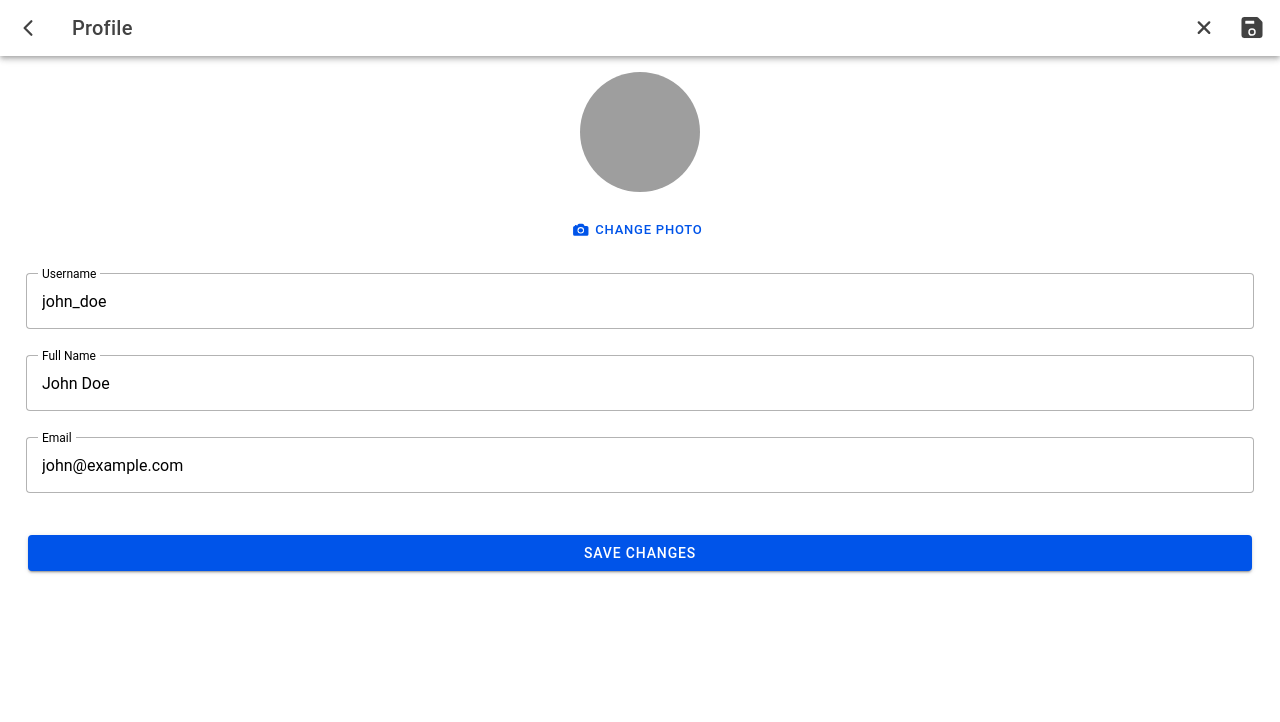
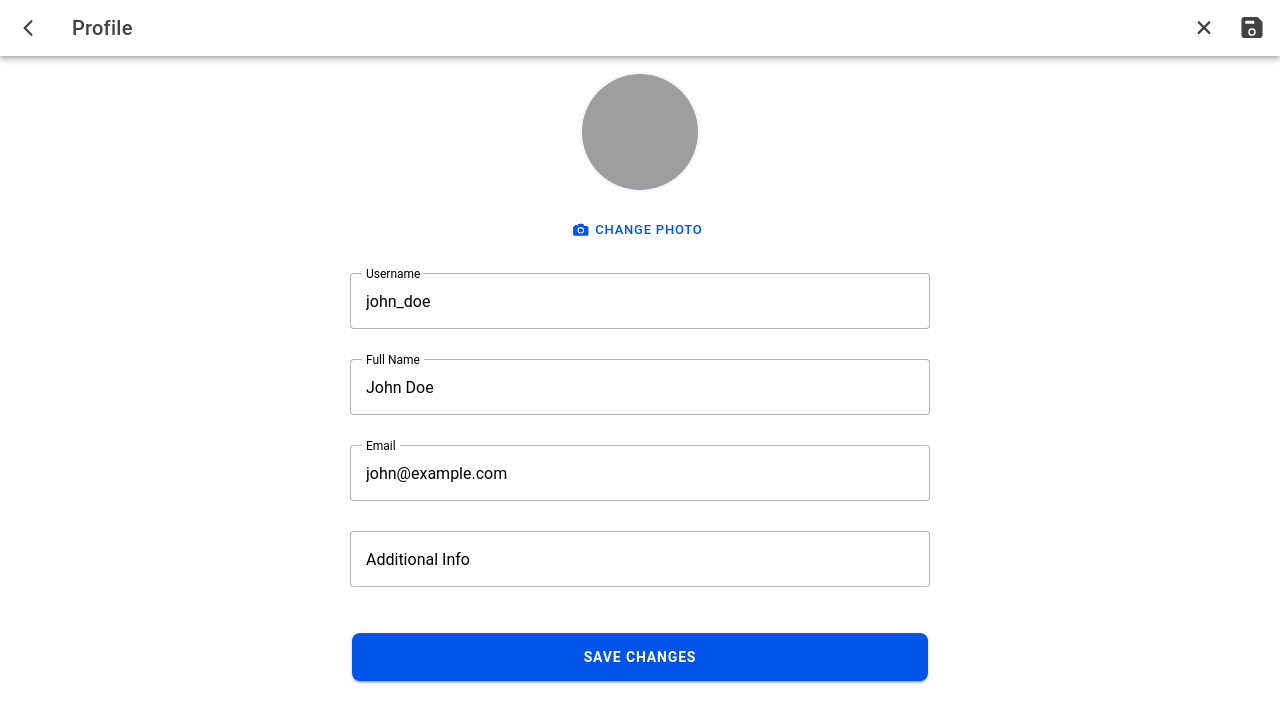
Before and after one commit to JustJhong609/capsexpense, a React (Vite) app: page /profile in a window 1280 px wide. Both pictures are taken after a click on the element 1252 px from the left and 28 px from the top of the page. Shown: the top 722 px of the page. Built offline with nearby package versions, Linux system fonts and the light colour scheme; grey boxes are pictures that could not be loaded.

Commit message:
Edit small problem in Profile page

```diff
--- a/src/pages/Profile.tsx
+++ b/src/pages/Profile.tsx
@@ -166,7 +166,7 @@ import {
           )}
         </div>
 
-          <IonGrid>
+        <IonGrid className="profile-grid">
           <IonRow>
             <IonCol>
               {editMode ? (
@@ -177,11 +177,12 @@ import {
                   placeholder="Enter username"
                   value={user.username}
                   onIonChange={e => handleInputChange('username', e.detail.value!)}
-                    className="ion-margin-bottom"
+                  className="profile-input"
+                  clearOnEdit
                 />
               ) : (
                 <div className="profile-info-item">
-                    <IonText color="medium">Username</IonText>
+                  <IonText color="medium" className="profile-label">Username</IonText>
                   <IonText className="profile-info-value">{user.username}</IonText>
                 </div>
               )}
@@ -198,11 +199,11 @@ import {
                   placeholder="Enter your full name"
                   value={user.name}
                   onIonChange={e => handleInputChange('name', e.detail.value!)}
-                    className="ion-margin-bottom"
+                  className="profile-input"
                 />
               ) : (
                 <div className="profile-info-item">
-                    <IonText color="medium">Full Name</IonText>
+                  <IonText color="medium" className="profile-label">Full Name</IonText>
                   <IonText className="profile-info-value">{user.name}</IonText>
                 </div>
               )}
@@ -220,14 +221,28 @@ import {
                   placeholder="Enter your email"
                   value={user.email}
                   onIonChange={e => handleInputChange('email', e.detail.value!)}
-                    className="ion-margin-bottom"
+                  className="profile-input"
                 />
               ) : (
                 <div className="profile-info-item">
-                    <IonText color="medium">Email</IonText>
+                  <IonText color="medium" className="profile-label">Email</IonText>
                   <IonText className="profile-info-value">{user.email}</IonText>
                 </div>
               )}
+            </IonCol>
+          </IonRow>
+
+          {/* Additional Outline Input Example */}
+          <IonRow>
+            <IonCol>
+              <IonInput
+                label="Additional Info"
+                labelPlacement="floating"
+                fill="outline"
+                placeholder="Enter additional information"
+                className="profile-input"
+                disabled={!editMode}
+              />
             </IonCol>
           </IonRow>
 
@@ -237,7 +252,7 @@ import {
                 <IonButton
                   expand="block"
                   onClick={saveChanges}
-                    className="ion-margin-top"
+                  className="save-button"
                 >
                   Save Changes
                 </IonButton>
@@ -283,11 +298,34 @@ import {
         .profile-info-item {
           display: flex;
           flex-direction: column;
-            margin-bottom: 20px;
+          margin-bottom: 24px;
+        }
+        .profile-label {
+          font-size: 0.9rem;
+          margin-bottom: 4px;
         }
         .profile-info-value {
-            font-size: 1rem;
-            margin-top: 5px;
+          font-size: 1.1rem;
+          font-weight: 500;
+        }
+        .profile-input {
+          margin-bottom: 20px;
+          --border-radius: 8px;
+          --border-color: var(--ion-color-medium);
+          --highlight-color-focused: var(--ion-color-primary);
+        }
+        .profile-grid {
+          max-width: 600px;
+          margin: 0 auto;
+        }
+        .save-button {
+          margin-top: 16px;
+          --border-radius: 8px;
+          height: 48px;
+          font-weight: 600;
+        }
+        ion-avatar {
+          border: 2px solid var(--ion-color-light);
         }
       `}</style>
     </IonPage>
```
Lines whose indentation alone changed are shown as unchanged.
